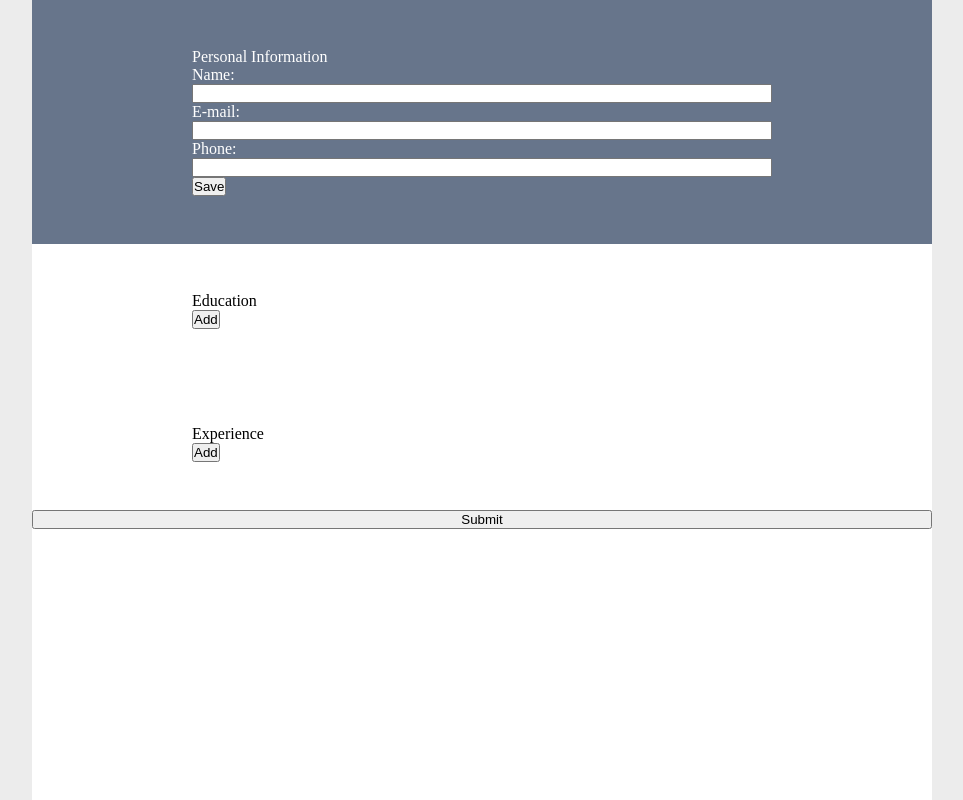
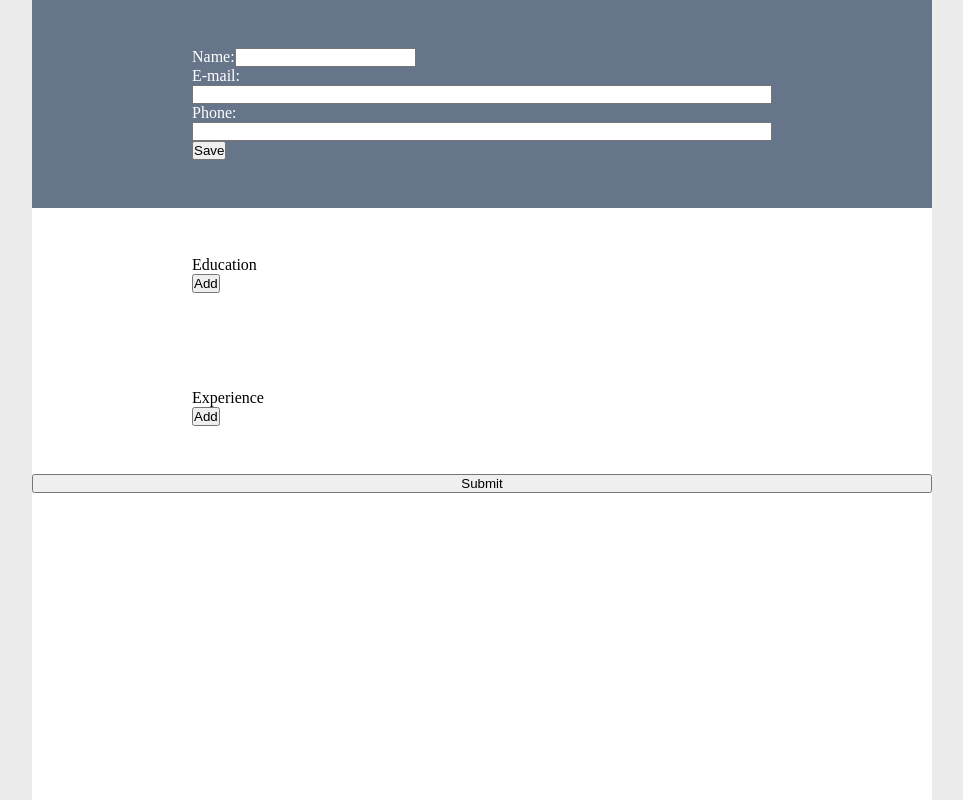
Before and after one commit to Sheishori/cv-creator, a React (Create React App) app: page / in a window 1280 px wide. Shown: the whole page, without its empty margins (158-1121 px from the left). Built offline with nearby package versions, Linux system fonts and the light colour scheme.

Commit message:
Remove title paragraph from personal info section and remove name label from submitted form

```diff
--- a/src/components/PersonalInfo.js
+++ b/src/components/PersonalInfo.js
@@ -45,12 +45,15 @@ class PersonalInfo extends React.Component {
 		const { state, props } = this;
 
 		const nameInput = (
+			<div>
+				<label htmlFor='name'>Name:</label>
 				<input
 					type='text'
 					name='name'
 					value={state.name}
 					onChange={this.handleChange}
 				/>
+			</div>
 		);
 		const emailInput = (
 			<input
@@ -93,12 +96,8 @@ class PersonalInfo extends React.Component {
 
 		return (
 			<form id='PersonalInfo'>
-				<p>Personal Information</p>
 				<ul>
-					<li>
-						<label htmlFor='name'>Name:</label>
-						{nameField}
-					</li>
+					<li>{nameField}</li>
 					<li>
 						<label htmlFor='email'>E-mail:</label>
 						{emailField}
```
Lines whose indentation alone changed are shown as unchanged.
